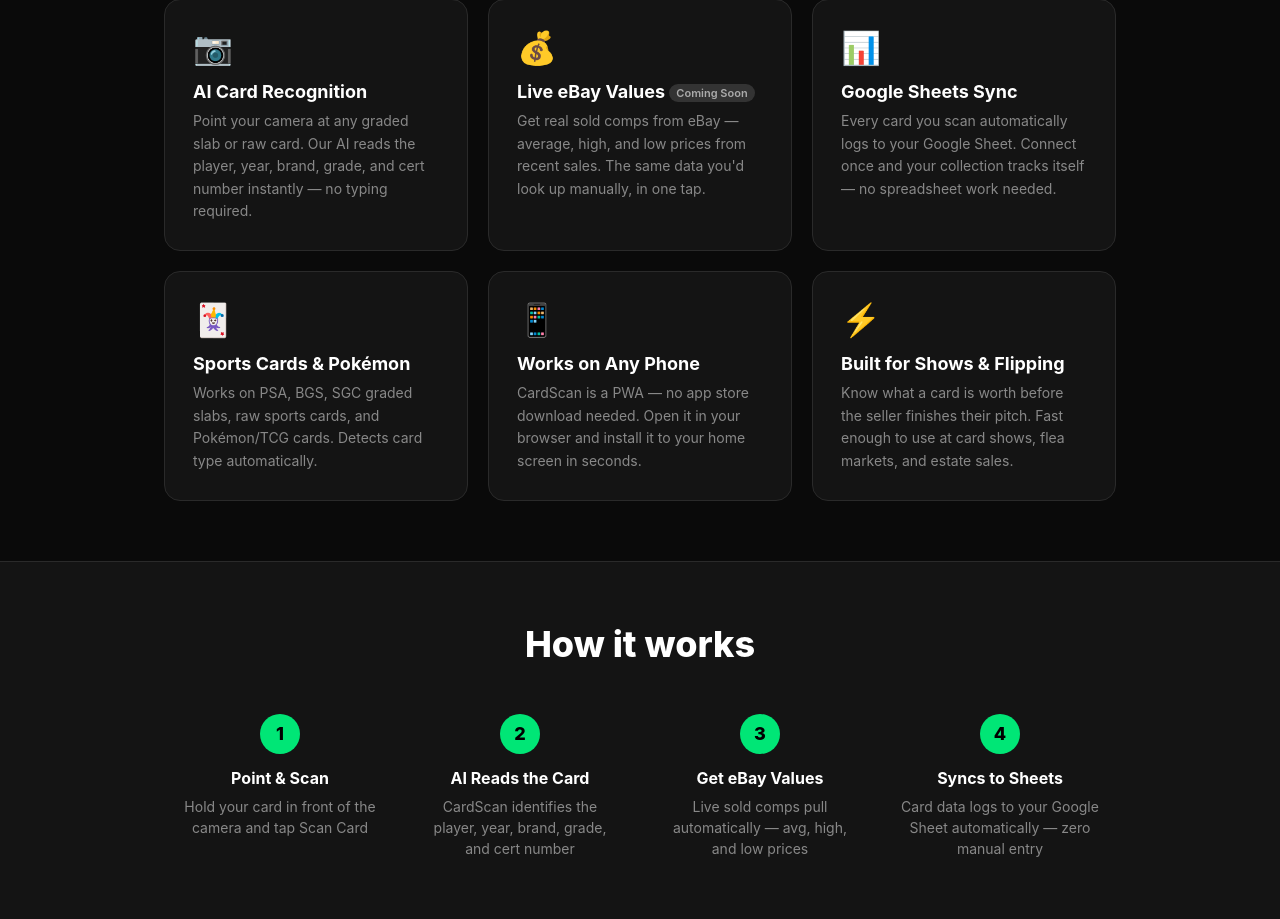
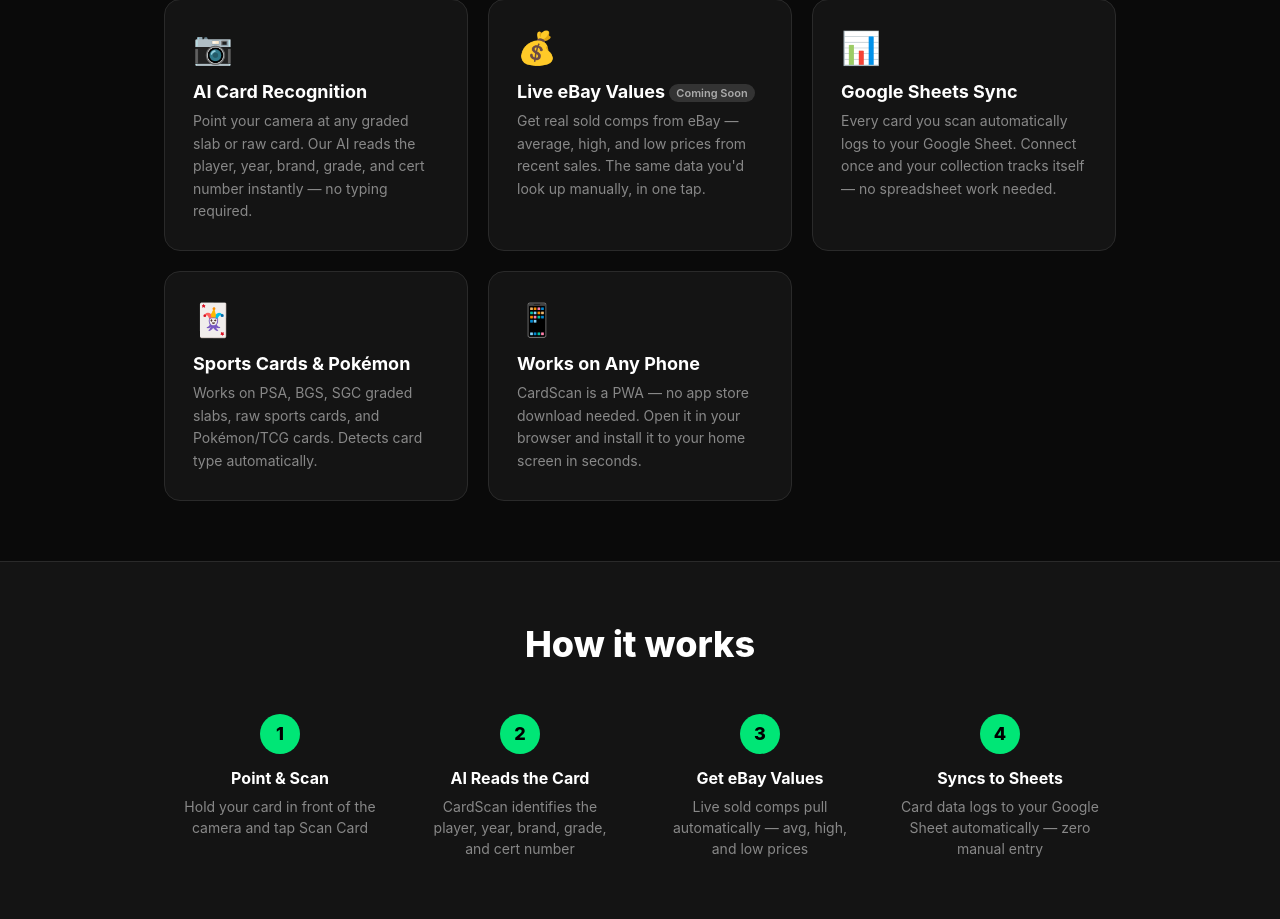
Before and after one commit to maddengarrett7-cpu/cardvault, a Flask app: page / in a window 1280 px wide. Shown: the part 555-1474 px from the top of the page. Run offline with Flask 3, Linux system fonts and the light colour scheme.

Commit message:
Remove Built for Shows & Flipping feature from landing page

```diff
--- a/templates/landing.html
+++ b/templates/landing.html
@@ -121,11 +121,6 @@
     <h3>Works on Any Phone</h3>
     <p>CardScan is a PWA — no app store download needed. Open it in your browser and install it to your home screen in seconds.</p>
   </div>
-  <div class="feature">
-    <div class="feature-icon">⚡</div>
-    <h3>Built for Shows & Flipping</h3>
-    <p>Know what a card is worth before the seller finishes their pitch. Fast enough to use at card shows, flea markets, and estate sales.</p>
-  </div>
 </div>
 
 <div class="how">
```
